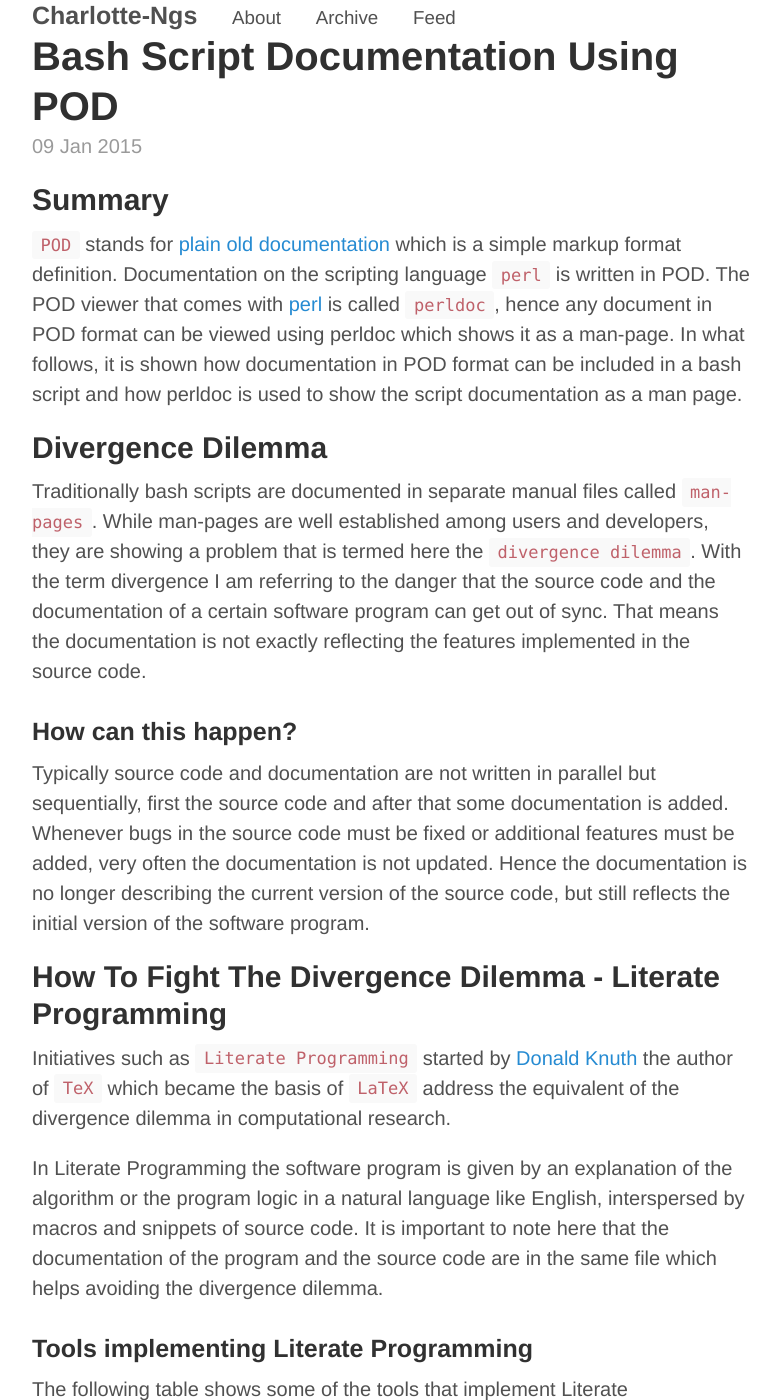
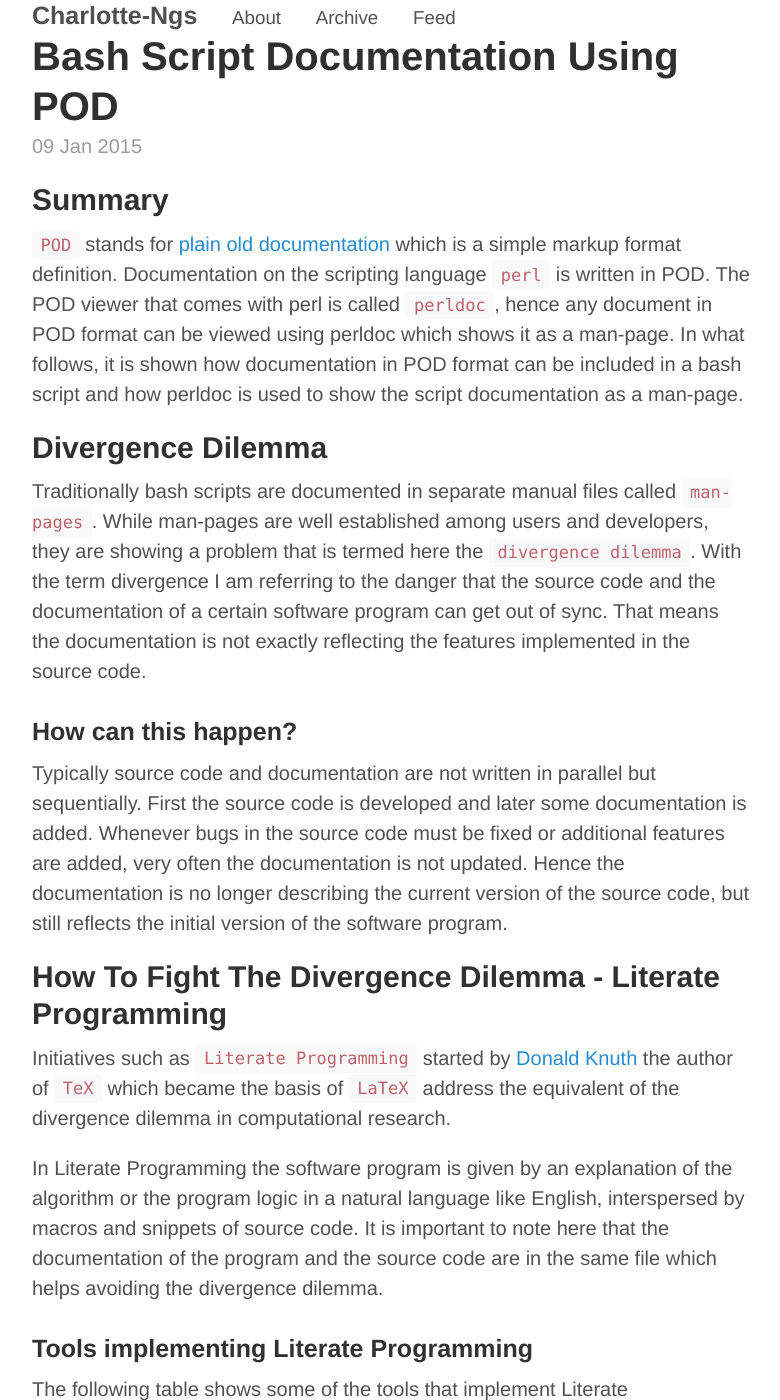
Before and after one commit to charlotte-ngs/charlotte-ngs.github.io, a Jekyll site: the page built from _posts/2015-01-09-BashScriptPOD.md, in a window 1280 px wide and 1400 px high. Shown: the whole window, without its empty margins (248-1028 px from the left). Built offline with Jekyll 4.4.1, drawn with Linux system fonts in a browser that asks for light colours; Markdown is read by kramdown in place of the engine named in the settings; some of the changed text lies outside the part shown.

Commit message:
Added more checks in command line args parsing. Added Output of perldoc. Corrected wording.

```diff
--- a/_posts/2015-01-09-BashScriptPOD.md
+++ b/_posts/2015-01-09-BashScriptPOD.md
@@ -9,14 +9,14 @@
 ---
 
 ## Summary
-`POD` stands for [plain old documentation](http://en.wikipedia.org/wiki/Plain_Old_Documentation) which is a simple markup format definition. Documentation on the scripting language `perl` is written in POD. The POD viewer that comes with [perl](http://www.perl.org) is called [`perldoc`](http://perldoc.perl.org), hence any document in POD format can be viewed using perldoc which shows it as a man-page. In what follows, it is shown how documentation in POD format can be included in a bash script and how perldoc is used to show the script documentation as a man page.
+`POD` stands for [plain old documentation](http://en.wikipedia.org/wiki/Plain_Old_Documentation) which is a simple markup format definition. Documentation on the scripting language [`perl`](http://www.perl.org) is written in POD. The POD viewer that comes with perl is called [`perldoc`](http://perldoc.perl.org), hence any document in POD format can be viewed using perldoc which shows it as a man-page. In what follows, it is shown how documentation in POD format can be included in a bash script and how perldoc is used to show the script documentation as a man-page.
 
 
 ## Divergence Dilemma
 Traditionally bash scripts are documented in separate manual files called `man-pages`. While man-pages are well established among users and developers, they are showing a problem that is termed here the `divergence dilemma`. With the term divergence I am referring to the danger that the source code and the documentation of a certain software program can get out of sync. That means the documentation is not exactly reflecting the features implemented in the source code.
 
 ### How can this happen?
-Typically source code and documentation are not written in parallel but sequentially, first the source code and after that some documentation is added. Whenever bugs in the source code must be fixed or additional features must be added, very often the documentation is not updated. Hence the documentation is no longer describing the current version of the source code, but still reflects the initial version of the software program.
+Typically source code and documentation are not written in parallel but sequentially. First the source code is developed and later some documentation is added. Whenever bugs in the source code must be fixed or additional features are added, very often the documentation is not updated. Hence the documentation is no longer describing the current version of the source code, but still reflects the initial version of the software program.
 
 
 ## How To Fight The Divergence Dilemma - Literate Programming
```
Also changed, not shown: other parts of _posts/2015-01-09-BashScriptPOD.md (+1 -1 lines), _posts/2015-01-06-BashCommandLineArgs.md (+8 -5 lines), 1 other file.
